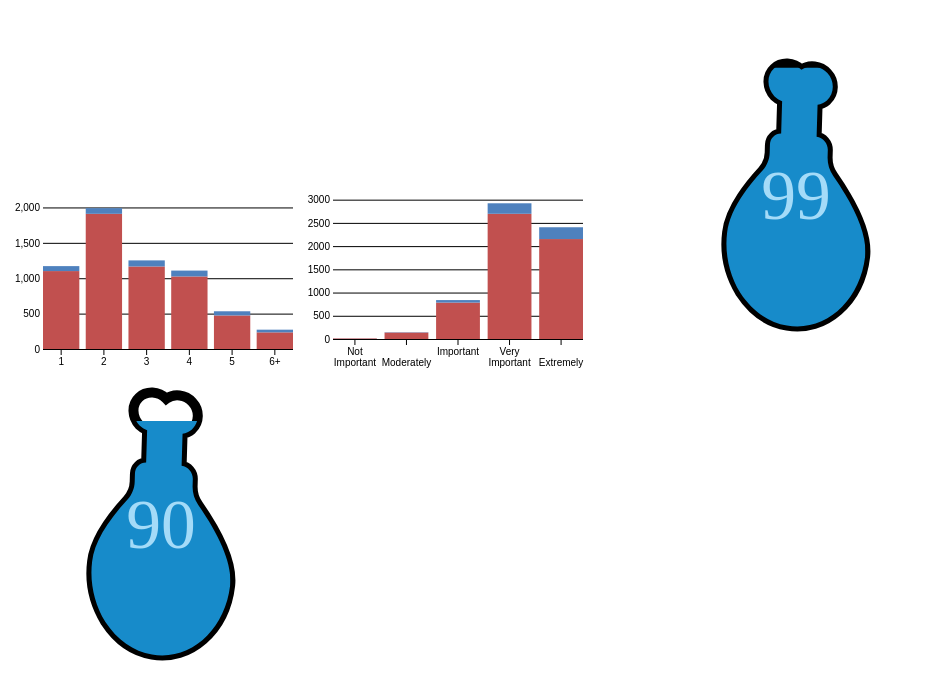
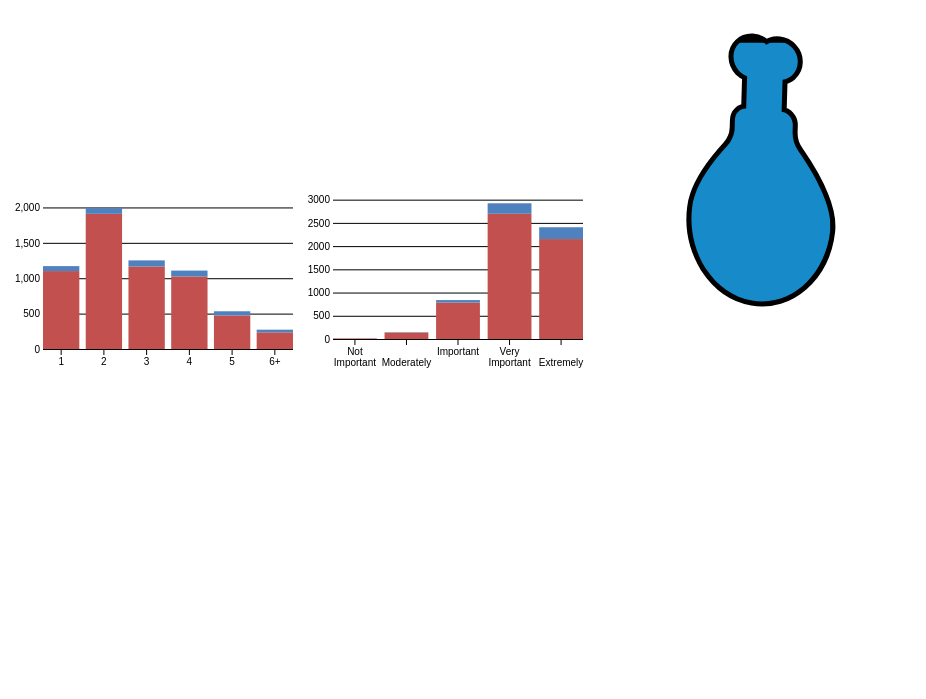
Before and after one commit to shirlz8/MeatWashingHabits, a website: page index.html in a window 1280 px wide. Shown: the part 61-760 px from the top of the page, without its empty margins (0-926 px from the left). Drawn offline with Linux system fonts and the light colour scheme; a web font is replaced by a local one.

Commit message:
remove unnecessary code

```diff
--- a/index.html
+++ b/index.html
@@ -30,29 +30,6 @@
     <script src="js/src/foodSafetyBarChart.js"></script>
     <script src="js/src/main.js"></script>
     <script src="js/src/test.js"></script>
-    <script src="js/src/liquidFillGauge.js"></script>
     <script src="js/src/liquidFillGauge2.js"></script>
-    <script language="JavaScript">
-      var config4 = liquidFillGaugeDefaultSettings();
-      // config4.circleThickness = 0;
-      // config4.circleFillGap = 0;
-      // config4.maxValue = 100;
-      // config4.minValue = 0;
-      // config4.valueCountUp = true;
-      // config4.circleColor = '#808015';
-      // config4.textColor = '#555500';
-      // config4.waveTextColor = '#FFFFAA';
-      // config4.waveColor = '#00DDDD';
-      // config4.textVertPosition = 0.8;
-      // config4.waveAnimateTime = 1000;
-      // config4.waveHeight = 0.05;
-      // config4.waveAnimate = true;
-      // config4.waveRise = true;
-      // config4.waveHeightScaling = true;
-      // config4.waveOffset = 0;
-      // config4.textSize = 0.75;
-      // config4.waveCount = 3;
-      var gauge5 = loadLiquidFillGauge('fillgauge5', 90, config4);
-    </script>
   </body>
 </html>
--- a/js/src/liquidFillGauge2.js
+++ b/js/src/liquidFillGauge2.js
@@ -10,14 +10,13 @@ class LiquidFillGauge {
       containerWidth: 300,
       containerHeight: 350,
       margin: {
-        top: 25,
-        right: 15,
-        bottom: 20,
-        left: 35,
+        top: 0,
+        right: 0,
+        bottom: 0,
+        left: 0,
       },
     };
     this.data = _data;
-    console.log('con vis');
 
     this.initVis();
   }
@@ -40,8 +39,6 @@ class LiquidFillGauge {
     ];
 
     vis.value = 99;
-
-    console.log('init vis');
 
     // Calculate inner chart size. Margin specifies the space around the actual chart.
     vis.width =
@@ -75,7 +72,6 @@ class LiquidFillGauge {
     vis.maxValue = 100; // The gauge maximum value.
     vis.circleThickness = 0.0; // The outer circle thickness as a percentage of it's radius.
     vis.circleFillGap = 0.0; // The size of the gap between the outer circle and wave circle as a percentage of the outer circles radius.
-    vis.circleColor = '#178BCA'; // The color of the outer circle.
     vis.waveHeight = 0.05; // The wave height as a percentage of the radius of the wave circle.
     vis.waveCount = 1; // The number of full waves per width of the wave circle.
     vis.waveRiseTime = 1000; // The amount of time in milliseconds for the wave to rise from 0 to it's final height.
@@ -85,12 +81,6 @@ class LiquidFillGauge {
     vis.waveAnimate = true; // Controls if the wave scrolls or is static.
     vis.waveColor = '#178BCA'; // The color of the fill wave.
     vis.waveOffset = 0; // The amount to initially offset the wave. 0 = no offset. 1 = offset of one full wave.
-    vis.textVertPosition = 0.5; // The height at which to display the percentage text withing the wave circle. 0 = bottom, 1 = top.
-    vis.textSize = 2; // The relative height of the text to display in the wave circle. 1 = 50%
-    vis.valueCountUp = true; // If true, the displayed value counts up from 0 to it's final value upon loading. If false, the final value is displayed.
-    vis.displayPercent = false; // If true, a % symbol is displayed after the value.
-    vis.textColor = '#045681'; // The color of the value text when the wave does not overlap it.
-    vis.waveTextColor = '#A4DBf8'; // The color of the value text when the wave overlaps it.
 
     // // Initialize scales
     // vis.xScale = d3.scaleBand().range([0, vis.width]).paddingInner(0.15);
@@ -143,12 +133,18 @@ class LiquidFillGauge {
       .style('stroke', 'black')
       .style('stroke-width', '10px');
 
-    vis.BBox = d3.select('#beef').node().getBBox();
+    vis.BBox = d3.select('#beef2').node().getBBox();
+
+    console.log(vis.BBox);
 
     vis.radius =
       Math.min(parseInt(vis.BBox.width), parseInt(vis.BBox.height)) / 2;
+
+    console.log(vis.radius);
     vis.locationX = parseInt(vis.BBox.width) / 2 - vis.radius + vis.BBox.x;
     vis.locationY = parseInt(vis.BBox.height) / 2 - vis.radius + vis.BBox.y;
+    console.log('locationX ' + vis.locationX);
+    console.log('locationY ' + vis.locationY);
     vis.fillPercent =
       Math.max(vis.minValue, Math.min(vis.maxValue, vis.value)) / vis.maxValue;
 
@@ -165,10 +161,7 @@ class LiquidFillGauge {
         .domain([0, 100]);
     }
 
-    vis.textPixels = (vis.textSize * vis.radius) / 2;
     vis.textFinalValue = parseFloat(vis.value).toFixed(2);
-    vis.textStartValue = vis.valueCountUp ? vis.minValue : vis.textFinalValue;
-    vis.percentText = vis.displayPercent ? '%' : '';
     vis.circleThickness = vis.circleThickness * vis.radius;
     vis.circleFillGap = vis.circleFillGap * vis.radius;
     vis.fillCircleMargin = vis.circleThickness + vis.circleFillGap;
@@ -210,13 +203,6 @@ class LiquidFillGauge {
       vis.data.push({ x: i / (40 * vis.waveClipCount), y: i / 40 });
     }
 
-    // Scales for drawing the outer circle.
-    // var gaugeCircleX = d3
-    //   .scaleLinear()
-    //   .range([0, 2 * Math.PI])
-    //   .domain([0, 1]);
-    // var gaugeCircleY = d3.scaleLinear().range([0, radius]).domain([0, radius]);
-
     // Scales for controlling the size of the clipping path.
     vis.waveScaleX = d3
       .scaleLinear()
@@ -234,47 +220,29 @@ class LiquidFillGauge {
       // The clipping area size is the height of the fill circle + the wave height, so we position the clip wave
       // such that the it will overlap the fill circle at all when at 0%, and will totally cover the fill
       // circle at 100%.
-      .range([270, 0]) // settubg wave rise range here!!!
+      .range([270, 0]) // setting wave rise range here!!!
       .domain([0, 1]);
     vis.waveAnimateScale = d3
       .scaleLinear()
       .range([0, vis.waveClipWidth - vis.fillCircleRadius * 2]) // Push the clip area one full wave then snap back.
       .domain([0, 1]);
 
-    // Scale for controlling the position of the text within the gauge.
-    vis.textRiseScaleY = d3
-      .scaleLinear()
-      .range([
-        vis.fillCircleMargin + vis.fillCircleRadius * 2,
-        vis.fillCircleMargin + vis.textPixels * 0.7,
-      ])
-      .domain([0, 1]);
+    vis.renderVis();
+  }
 
-    // var gauge = d3.select('#fillgauge1');
+  /**
+   * Bind data to visual elements (enter-update-exit) and update axes
+   */
+  renderVis() {
+    const vis = this;
 
     // Center the gauge within the parent SVG.
     vis.gaugeGroup = vis.chartArea
       .append('g')
+      .attr('id', 'gaugeGroup')
       .attr(
         'transform',
         'translate(' + vis.locationX + ',' + vis.locationY + ')'
-      );
-
-    // Text where the wave does not overlap.
-    vis.text1 = vis.gaugeGroup
-      .append('text')
-      .text(vis.textRounder(vis.textStartValue) + vis.percentText)
-      .attr('class', 'liquidFillGaugeText')
-      .attr('text-anchor', 'middle')
-      .attr('font-size', vis.textPixels + 'px')
-      .style('fill', vis.textColor)
-      .attr(
-        'transform',
-        'translate(' +
-          vis.radius +
-          ',' +
-          vis.textRiseScaleY(vis.textVertPosition) +
-          ')'
       );
 
     // The clipping wave area.
@@ -302,6 +270,7 @@ class LiquidFillGauge {
         // console.log(fillCircleRadius * 2 + waveHeight);
         return 210; // controls bottom limit of image
       });
+
     vis.waveGroup = vis.gaugeGroup
       .append('defs')
       .append('clipPath')
@@ -317,12 +286,6 @@ class LiquidFillGauge {
     vis.fillCircleGroup = vis.gaugeGroup
       .append('g')
       .attr('clip-path', 'url(#clipWave' + ')');
-    // fillCircleGroup
-    //   .append('circle')
-    //   .attr('cx', radius)
-    //   .attr('cy', radius)
-    //   .attr('r', fillCircleRadius)
-    //   .style('fill', config.waveColor);
 
     vis.fillCircleGroup.append(function () {
       var shape = d3.select('#beef2');
@@ -339,41 +302,6 @@ class LiquidFillGauge {
       shape2.attr('class', 'good');
       return shape.node();
     });
-
-    // Text where the wave does overlap.
-    vis.text2 = vis.fillCircleGroup
-      .append('text')
-      .text(vis.textRounder(vis.textStartValue) + vis.percentText)
-      .attr('class', 'liquidFillGaugeText')
-      .attr('text-anchor', 'middle')
-      .attr('font-size', vis.textPixels + 'px')
-      .style('fill', vis.waveTextColor)
-      .attr(
-        'transform',
-        'translate(' +
-          vis.radius +
-          ',' +
-          vis.textRiseScaleY(vis.textVertPosition) +
-          ')'
-      );
-
-    // Make the value count up.
-    if (vis.valueCountUp) {
-      var textTween = function () {
-        var i = d3.interpolate(this.textContent, vis.textFinalValue);
-        return function (t) {
-          this.textContent = vis.textRounder(i(t)) + vis.percentText;
-        };
-      };
-      vis.text1
-        .transition()
-        .duration(vis.waveRiseTime)
-        .tween('text', textTween);
-      vis.text2
-        .transition()
-        .duration(vis.waveRiseTime)
-        .tween('text', textTween);
-    }
 
     // Make the wave rise. wave and waveGroup are separate so that horizontal and vertical movement can be controlled independently.
     vis.waveGroupXPosition =
@@ -397,65 +325,44 @@ class LiquidFillGauge {
             ',' +
             vis.waveRiseScale(vis.fillPercent) +
             ')'
-        )
-        .each('start', function () {
-          vis.wave.attr('transform', 'translate(1,0)');
-        }); // This transform is necessary to get the clip wave positioned correctly when waveRise=true and waveAnimate=false. The wave will not position correctly without this, but it's not clear why this is actually necessary.
-    } else {
-      vis.waveGroup.attr(
-        'transform',
-        'translate(' +
-          vis.waveGroupXPosition +
-          ',' +
-          vis.waveRiseScale(vis.fillPercent) +
-          ')'
-      );
+        );
+      // .each('start', function () {
+      //   vis.wave.attr('transform', 'translate(1,0)');
+      // }); // This transform is necessary to get the clip wave positioned correctly when waveRise=true and waveAnimate=false. The wave will not position correctly without this, but it's not clear why this is actually necessary.
     }
+    // else {
+    //   vis.waveGroup.attr(
+    //     'transform',
+    //     'translate(' +
+    //       vis.waveGroupXPosition +
+    //       ',' +
+    //       vis.waveRiseScale(vis.fillPercent) +
+    //       ')'
+    //   );
+    // }
 
-    // if (config.waveAnimate) animateWave();
+    // if (vis.waveAnimate) animateWave();
 
-    function animateWave() {
-      try {
-        vis.wave.attr(
-          'transform',
-          'translate(' + vis.waveAnimateScale(vis.wave.attr('T')) + ',0)'
-        );
-        vis.wave
-          .transition()
-          .duration(vis.waveAnimateTime * (1 - vis.wave.attr('T')))
-          .ease('linear')
-          .attr('transform', 'translate(' + vis.waveAnimateScale(1) + ',0)')
-          .attr('T', 1)
-          .each('end', function () {
-            vis.wave.attr('T', 0);
-            animateWave(vis.waveAnimateTime);
-          });
-      } catch (e) {
-        console.log(e);
-      }
-    }
-
-    vis.renderVis();
-  }
-
-  /**
-   * Bind data to visual elements (enter-update-exit) and update axes
-   */
-  renderVis() {
-    const vis = this;
-
-    // vis.fillCircleGroup.append(function () {
-    //   var shape = d3.select('#beef2');
-    //   console.log(shape);
-    //   shape
-    //     .attr('transform', 'translate(' + -locationX + ',' + -locationY + ')')
-    //     .style('fill', config.waveColor);
-    //   console.log(shape.node());
-
-    //   var shape2 = d3.select('#beef');
-    //   shape2.attr('class', 'good');
-    //   return shape.node();
-    // });
+    // function animateWave() {
+    //   try {
+    //     vis.wave.attr(
+    //       'transform',
+    //       'translate(' + vis.waveAnimateScale(vis.wave.attr('T')) + ',0)'
+    //     );
+    //     vis.wave
+    //       .transition()
+    //       .duration(vis.waveAnimateTime * (1 - vis.wave.attr('T')))
+    //       .ease('linear')
+    //       .attr('transform', 'translate(' + vis.waveAnimateScale(1) + ',0)')
+    //       .attr('T', 1)
+    //       .each('end', function () {
+    //         vis.wave.attr('T', 0);
+    //         animateWave(vis.waveAnimateTime);
+    //       });
+    //   } catch (e) {
+    //     console.log(e);
+    //   }
+    // }
 
     // const bars = vis.chart
     //   .selectAll('.bar_g')
```
